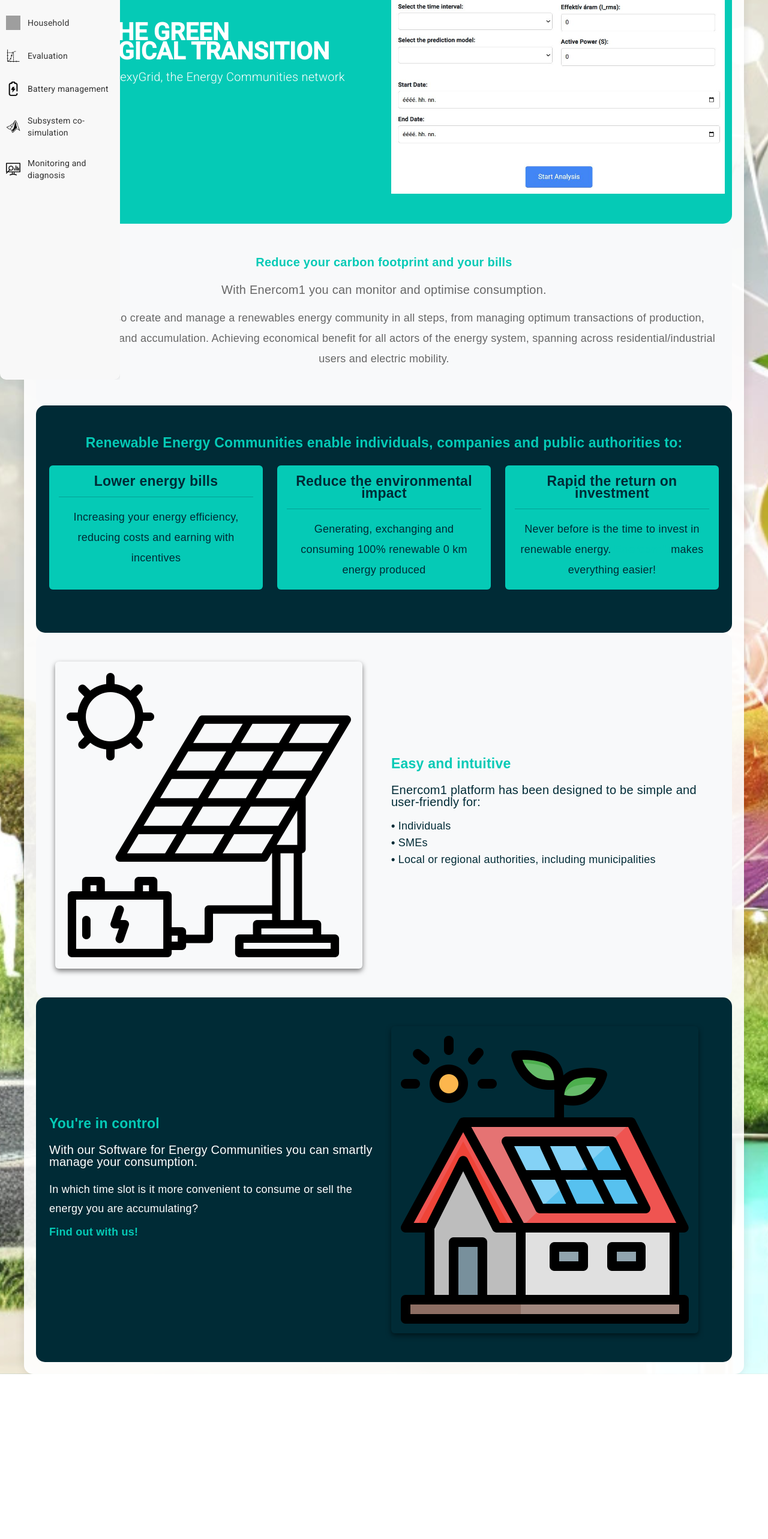
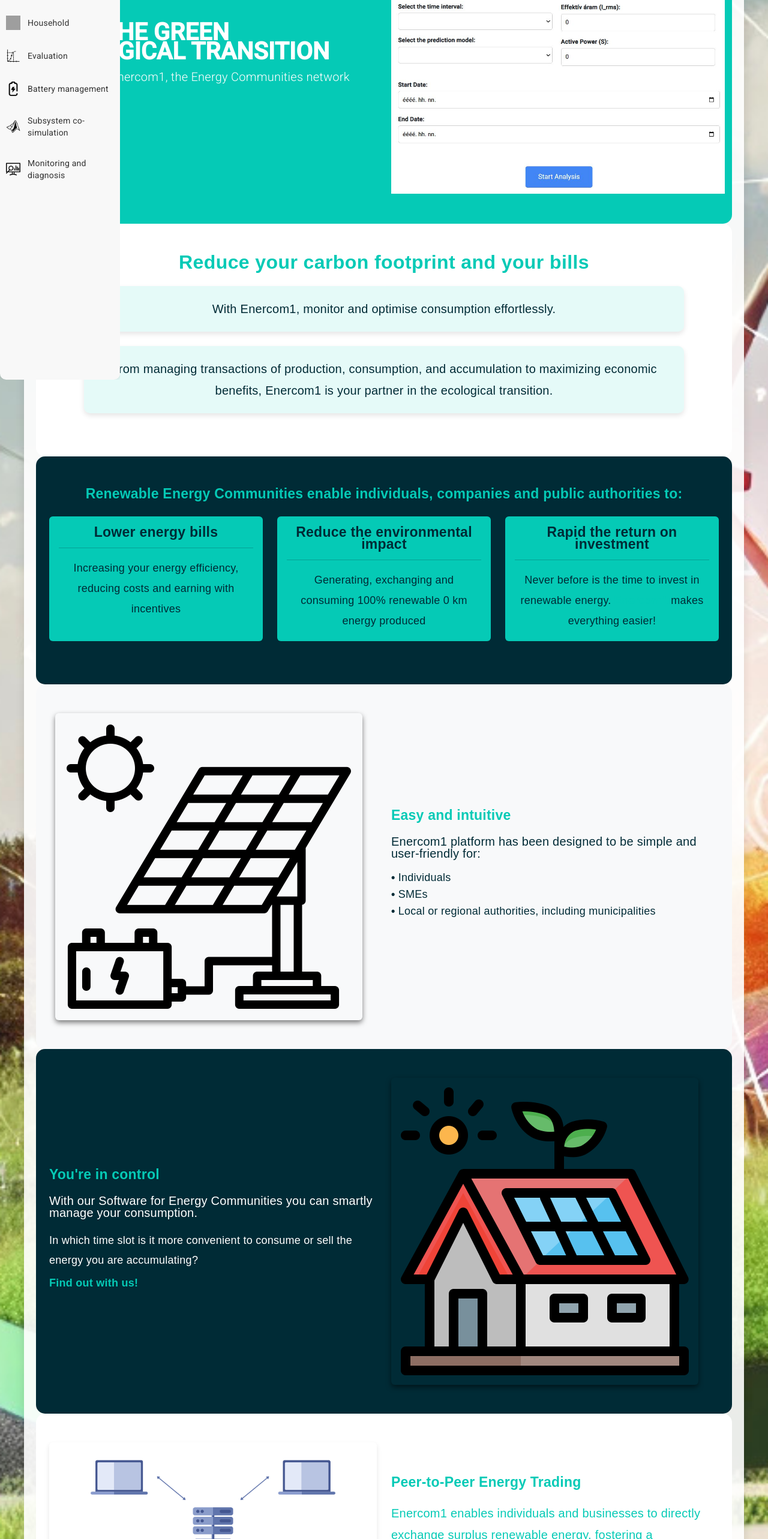
Before and after one commit to XY56L7/Szakdolgozat_Projekt, an Angular app in the folder Szakdolgozat_Frontend_Angular/szakdolgozat-frontend/: page / in a window 1280 px wide. Shown: the part 167-2733 px from the top of the page at 60% size. Before the commit the page ends 2458 px from the top, so only its background shows below. Built offline with nearby package versions, Linux system fonts and the light colour scheme; grey boxes are pictures that could not be loaded.

Commit message:
Modify the design of the introduction compoennt

```diff
--- a/Szakdolgozat_Frontend_Angular/szakdolgozat-frontend/angular.json
+++ b/Szakdolgozat_Frontend_Angular/szakdolgozat-frontend/angular.json
@@ -3,7 +3,7 @@
   "version": 1,
   "newProjectRoot": "projects",
   "projects": {
-    "angular-tour-of-heroes": {
+    "szakdolgozat_frontend_angular": {
       "projectType": "application",
       "schematics": {},
       "root": "",
@@ -13,7 +13,7 @@
         "build": {
           "builder": "@angular-devkit/build-angular:application",
           "options": {
-            "outputPath": "dist/angular-tour-of-heroes",
+            "outputPath": "dist/szakdolgozat_frontend_angular",
             "index": "src/index.html",
             "browser": "src/main.ts",
             "polyfills": [
@@ -64,10 +64,10 @@
           "builder": "@angular-devkit/build-angular:dev-server",
           "configurations": {
             "production": {
-              "buildTarget": "angular-tour-of-heroes:build:production"
+              "buildTarget": "szakdolgozat_frontend_angular:build:production"
             },
             "development": {
-              "buildTarget": "angular-tour-of-heroes:build:development"
+              "buildTarget": "szakdolgozat_frontend_angular:build:development"
             }
           },
           "defaultConfiguration": "development"
@@ -75,7 +75,7 @@
         "extract-i18n": {
           "builder": "@angular-devkit/build-angular:extract-i18n",
           "options": {
-            "buildTarget": "angular-tour-of-heroes:build"
+            "buildTarget": "szakdolgozat_frontend_angular:build"
           }
         },
         "test": {
--- a/Szakdolgozat_Frontend_Angular/szakdolgozat-frontend/src/app/introduction/introduction.component.css
+++ b/Szakdolgozat_Frontend_Angular/szakdolgozat-frontend/src/app/introduction/introduction.component.css
@@ -44,22 +44,34 @@
 
 /* Intro Text Section Styles */
 .intro-text-section {
-    background-color: #f8f9fa; /* Light gray background */
+  background-color: #ffffff; /* Fehér háttér */
+  padding: 50px 0;
 }
 
-  .intro-text-section h2 {
-    color: #00a859;
+.intro-text-section .intro-title {
+  color: #05cab6; /* Zöld szöveg */
   margin-bottom: 20px;
+  font-size: 2rem;
+  font-weight: 700;
 }
 
-  .intro-text-section .lead {
-    font-size: 1.25rem;
-    margin-bottom: 20px;
+.intro-card {
+  background-color: rgba(5, 202, 182, 0.1); /* Halvány zöld háttér */
+  border: none; /* Eltávolítjuk a keretet */
+  border-radius: 10px; /* Lekerekített sarkok */
+  box-shadow: 0px 4px 8px rgba(0, 0, 0, 0.1); /* Árnyék a kártyák alatt */
 }
 
-  .intro-text-section p {
-    color: #333;
+.intro-card .card-body {
+  padding: 20px; /* Kényelmes belső margók */
 }
+
+.intro-card .card-text {
+  color: #05cab6; /* Szöveg színe */
+  font-family: 'Overpass', sans-serif; /* Egységes betűtípus */
+  line-height: 1.8;
+}
+
 
   /* Features Cards Section Styles */
   .features-cards-section {
@@ -160,3 +172,27 @@
     box-shadow: 0px 8px 16px rgba(0, 0, 0, 0.7); /* Mélyebb árnyék hoverkor */
     outline: 3px solid #000000; /* Fekete outline hoverkor */
   }
+  /* Peer-to-Peer Section Styles */
+.peer-to-peer-section {
+  background-color: #ffffff; /* Fehér háttér */
+  padding: 50px 0;
+}
+
+.peer-to-peer-section h3 {
+  color: #05cab6; /* Zöld szöveg */
+  font-size: 23px;
+  font-weight: 700;
+  margin-bottom: 20px;
+}
+
+.peer-to-peer-section p {
+  font-size: 1.25rem;
+  line-height: 1.8;
+  color: #05cab6; /* Zöld szöveg */
+  margin-top: 10px;
+}
+
+.peer-to-peer-section img {
+  border-radius: 10px; /* Lekerekített sarkok */
+  box-shadow: 0px 4px 8px rgba(0, 0, 0, 0.1); /* Árnyék */
+}
--- a/Szakdolgozat_Frontend_Angular/szakdolgozat-frontend/src/app/introduction/introduction.component.html
+++ b/Szakdolgozat_Frontend_Angular/szakdolgozat-frontend/src/app/introduction/introduction.component.html
@@ -9,7 +9,7 @@
           <div class="col-md-6 text-white">
             <h1>JOIN THE GREEN ECOLOGICAL TRANSITION</h1>
             <p class="lead">
-              Welcome to FlexyGrid, the Energy Communities network
+              Welcome to Enercom1, the Energy Communities network
             </p>
             <a [routerLink]="['/platform']" class="btn btn-primary">
             START HERE
@@ -27,21 +27,36 @@
     </div>
 
 <!-- Intro Text Section -->
-<div class="intro-text-section py-5" style="background-color: #f8f9fa; color: #333;">
+<!-- Intro Text Section -->
+<div class="intro-text-section py-5" style="background-color: #ffffff;">
   <div class="container text-center">
-    <h2 style="color: #05cab6; font-weight: 700; font-family: 'Overpass', sans-serif;">
+    <h2 class="intro-title" style="font-family: 'Overpass', sans-serif; font-size: 2rem; font-weight: 700; color: #05cab6;">
       Reduce your carbon footprint and your bills
     </h2>
-    <p class="lead" style="font-size: 20px; font-weight: 400; color: #666; font-family: 'Overpass', sans-serif;">
-      With Enercom1 you can monitor and optimise consumption.
-    </p>
-    <p style="font-size: 18px; line-height: 1.9; font-weight: 400; color: #666; font-family: 'Overpass', sans-serif;">
-      You can also create and manage a renewables energy community in all steps, from managing optimum transactions
-      of production, consumption and accumulation. Achieving economical benefit for all actors of the energy system,
-      spanning across residential/industrial users and electric mobility.
-    </p>
+
+    <!-- Card 1 -->
+    <div class="card intro-card mx-auto my-4" style="max-width: 1000px;">
+      <div class="card-body">
+        <p class="card-text" style="font-size: 1.25rem; font-weight: 400; font-family: 'Overpass', sans-serif; color: #002B36;">
+          With Enercom1, monitor and optimise consumption effortlessly.
+        </p>
+      </div>
+    </div>
+
+    <!-- Card 2 -->
+    <div class="card intro-card mx-auto my-4" style="max-width: 1000px;">
+      <div class="card-body">
+        <p class="card-text" style="font-size: 1.25rem; font-weight: 400; line-height: 1.8; font-family: 'Overpass', sans-serif; color: #002B36;">
+          From managing transactions of production, consumption, and accumulation to maximizing
+          economic benefits, Enercom1 is your partner in the ecological transition.
+        </p>
+      </div>
+    </div>
   </div>
 </div>
+
+
+
 
 
 <!-- Features Cards Section -->
@@ -169,6 +184,31 @@
     </div>
   </div>
 </div>
+<!-- Peer-to-Peer Section -->
+<div class="peer-to-peer-section py-5" style="background-color: #ffffff;">
+  <div class="container">
+    <div class="row align-items-center">
+      <!-- Image Section -->
+      <div class="col-md-6 mb-4 mb-md-0 hover-effect-black">
+        <img
+          src="/assets/images/peer.png"
+          class="img-fluid rounded"
+          alt="Peer-to-Peer Trading"
+          style="box-shadow: 0px 4px 8px rgba(0, 0, 0, 0.1);"
+        />
+      </div>
+      <!-- Text Section -->
+      <div class="col-md-6">
+        <h3 style="color: #05cab6; font-family: 'Overpass', sans-serif; font-size: 23px; font-weight: 700;">
+          Peer-to-Peer Energy Trading
+        </h3>
+        <p style="font-size: 1.25rem; line-height: 1.8; font-family: 'Overpass', sans-serif; color: #05cab6;">
+          Enercom1 enables individuals and businesses to directly exchange surplus renewable energy, fostering a decentralized and sustainable energy economy.
+        </p>
+      </div>
+    </div>
+  </div>
+</div>
 
 
 
```
Also changed, not shown: Szakdolgozat_Frontend_Angular/szakdolgozat-frontend/src/assets/images/peer.png (added). Lines whose indentation alone changed are shown as unchanged.
